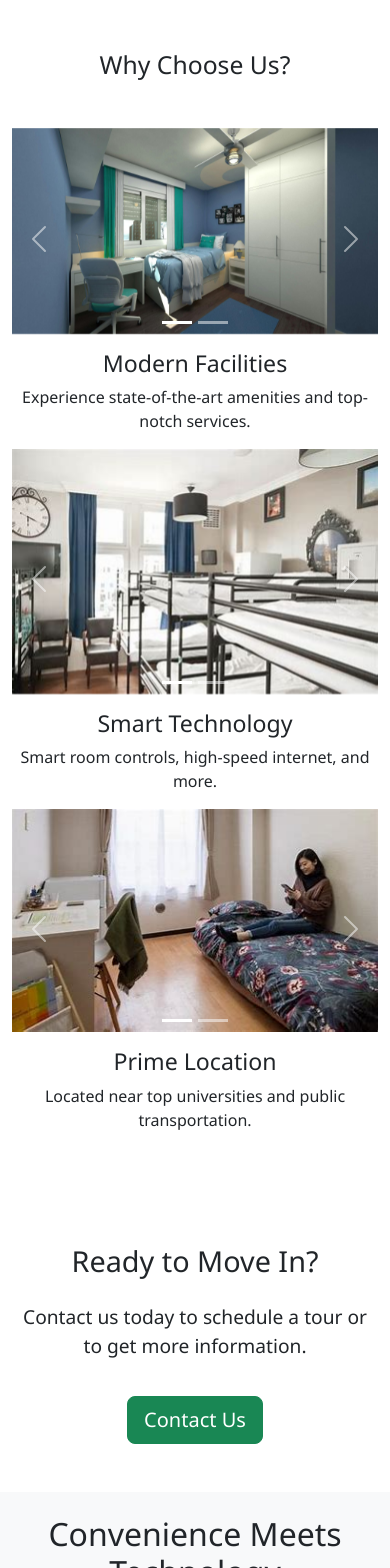
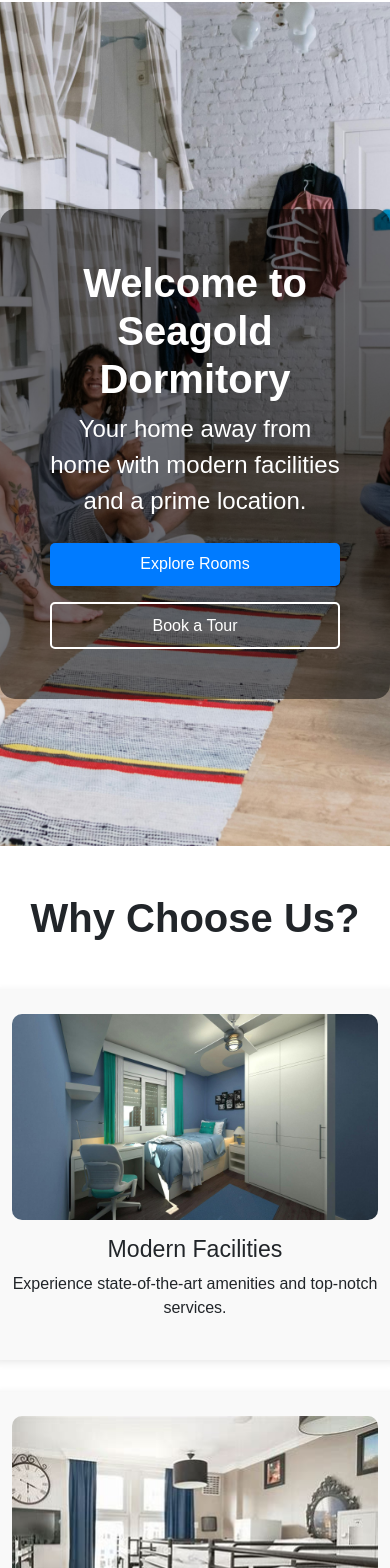
Before and after one commit to Albean12/dorm-vision, a React (Create React App) app: page / in a window 390 px wide. Shown: the part 432-2000 px from the top of the page. Built offline with nearby package versions, Linux system fonts and the light colour scheme.

Commit message:
UI UPDATE ON HOME
UPDATE GALLERY/HOME/JS/CSS

```diff
--- a/package.json
+++ b/package.json
@@ -9,6 +9,7 @@
     "boostrap": "^2.0.0",
     "bootstrap": "^5.3.3",
     "react": "^18.3.1",
+    "react-awesome-lightbox": "^1.8.1",
     "react-bootstrap": "^2.10.4",
     "react-dom": "^18.3.1",
     "react-router-dom": "^6.24.1",
--- a/src/Gallery.js
+++ b/src/Gallery.js
@@ -1,7 +1,48 @@
-import React from 'react';
+import React, { useState } from 'react';
+import Lightbox from 'react-awesome-lightbox';
+import 'react-awesome-lightbox/build/style.css'; // Import CSS for the lightbox
 
-const Gallery = () => {
-  return <h1>Gallery</h1>;
+const images = [
+  '/feature2-slide2.jpeg',
+  '/feature2.jpeg',
+  '/feature3-slide2.jpeg',
+  // Add more image URLs
+];
+
+const GallerySection = () => {
+  const [photoIndex, setPhotoIndex] = useState(0);
+  const [isOpen, setIsOpen] = useState(false);
+
+  return (
+    <section className="gallery-section container py-5">
+      <h2 className="text-center mb-5">Gallery</h2>
+      <div className="row">
+        {images.map((image, index) => (
+          <div className="col-md-4 mb-3" key={index}>
+            <img
+              src={image}
+              alt={`Dorm ${index}`}
+              className="img-fluid"
+              onClick={() => {
+                setPhotoIndex(index);
+                setIsOpen(true);
+              }}
+              style={{ cursor: 'pointer' }} // Add a pointer cursor to indicate clickability
+            />
+          </div>
+        ))}
+      </div>
+
+      {/* Open the lightbox when an image is clicked */}
+      {isOpen && (
+        <Lightbox
+          images={images} // Pass the array of images
+          startIndex={photoIndex} // Start with the clicked image
+          onClose={() => setIsOpen(false)} // Close lightbox when requested
+        />
+      )}
+    </section>
+  );
 };
 
-export default Gallery;
+export default GallerySection;
--- a/src/Home.css
+++ b/src/Home.css
@@ -1,113 +1,245 @@
-/* Home Page Styling */
-.home-page {
-  position: relative;
-  display: flex;
-  flex-direction: column;
-  min-height: 100vh; /* Ensures full-page height */
-  width: 100%;
+/* General body styles */
+body, html {
+  margin: 0;
   padding: 0;
-  margin: 0;
+  font-family: 'Montserrat', sans-serif;
+  box-sizing: border-box;
 }
 
-/* Hero Banner Styling (Now at the bottom of the page) */
-.hero-banner {
-  width: 100%;
-  height: 40vh;
+.home-page {
+  font-family: 'Montserrat', Arial, sans-serif;
+}
+
+/* Hero Section */
+.hero-section {
+  height: 100vh;
+  background: url('/public/bgroom.jpg') no-repeat center center / cover; /* Replace with a background image */
   display: flex;
-  flex-direction: column;
   justify-content: center;
   align-items: center;
-  padding: 0;
-  margin-top: auto; /* Push the hero section to the bottom */
+  color: white;
   text-align: center;
-  background-color: #f8f9fa; /* Optional background color */
+  position: relative;
+  padding-top: 60px; /* Padding to prevent navbar overlap */
+  background-attachment: fixed; /* This enables the parallax effect */
 }
 
-.hero-banner h1 {
-  font-size: 3.5em;
-  margin: 0;
+.hero-overlay {
+  background-color: rgba(0, 0, 0, 0.5);
+  padding: 50px;
+  border-radius: 15px;
 }
 
-.hero-banner p {
-  font-size: 1.5em;
-  margin: 10px 0;
+.hero-section h1 {
+  font-size: 3.5rem;
+  font-weight: 700;
+  line-height: 1.2;
 }
 
-.cta-button {
-  background-color: #007bff;
-  color: white;
-  padding: 12px 24px;
-  border: none;
-  border-radius: 5px;
-  cursor: pointer;
-  transition: background-color 0.3s ease;
+.hero-section .lead {
+  font-size: 1.5rem;
+  margin-bottom: 1.5rem;
 }
 
-.cta-button:hover {
-  background-color: #0056b3;
+/* Fix for centering the button group */
+.hero-section .button-group {
+  display: flex;
+  justify-content: center;
+  gap: 1rem; /* Add space between buttons */
+  margin-top: 1.5rem; /* Space above the buttons */
 }
 
-/* Call to Action Section */
+.hero-section .btn-primary {
+  background-color: #007BFF;
+  border: none;
+  padding: 0.75rem 2rem;
+  border-radius: 5px;
+  font-size: 1rem;
+}
+
+.hero-section .btn-outline-light {
+  border: 2px solid white;
+  color: white;
+  padding: 0.75rem 2rem;
+  border-radius: 5px;
+  font-size: 1rem;
+}
+
+.hero-section .btn-outline-light:hover {
+  background-color: white;
+  color: #007BFF;
+}
+
+/* Facilities Section */
+.facilities-section {
+  padding: 2rem 0;
+}
+
+.facilities-section h2 {
+  font-size: 2.5rem;
+  font-weight: bold;
+}
+
+.feature-card img {
+  max-width: 100%;
+  border-radius: 10px;
+}
+
+.feature-card {
+  margin-bottom: 2rem;
+  padding: 1.5rem;
+  background-color: #f9f9f9;
+  border-radius: 10px;
+  box-shadow: 0 2px 10px rgba(0, 0, 0, 0.1);
+  transition: transform 0.3s ease, box-shadow 0.3s ease;
+}
+
+.feature-card:hover {
+  transform: translateY(-10px);
+  box-shadow: 0 4px 20px rgba(0, 0, 0, 0.2);
+}
+
+/* Testimonials Section */
+.testimonials-section {
+  background-color: #f1f1f1;
+  padding: 3rem 0;
+}
+
+blockquote {
+  background: white;
+  padding: 20px;
+  border-radius: 5px;
+  box-shadow: 0 2px 10px rgba(0, 0, 0, 0.1);
+}
+
+blockquote p {
+  font-size: 1.1rem;
+}
+
+blockquote footer {
+  margin-top: 10px;
+  font-size: 0.9rem;
+  font-style: italic;
+}
+
+/* Gallery Section */
+.gallery-section img {
+  border-radius: 10px;
+  transition: transform 0.3s ease;
+}
+
+.gallery-section img:hover {
+  transform: scale(1.05);
+}
+
+/* FAQ Section */
+.faq-section {
+  padding: 3rem 0;
+}
+
+.faq-section h4 {
+  font-weight: bold;
+}
+
+/* CTA Section */
 .cta-section {
-  padding: 50px 20px;
-  text-align: center;
+  background-color: #f1f1f1;
+  padding: 3rem 0;
 }
 
 .cta-section h2 {
-  font-size: 2.5em;
-  margin-bottom: 20px;
+  font-size: 2.5rem;
+  font-weight: bold;
 }
 
 .cta-section p {
-  font-size: 1.2em;
-  margin: 20px 0;
+  font-size: 1.2rem;
 }
 
-.cta-section .cta-button {
+.btn-success {
   background-color: #28a745;
+  color: white;
+  border: none;
 }
 
-.cta-section .cta-button:hover {
+.btn-success:hover {
   background-color: #218838;
 }
 
-/* Responsive adjustments */
+@keyframes fadeIn {
+  from { opacity: 0; }
+  to { opacity: 1; }
+}
+
+/* Apply fade-in animation to key sections */
+.hero-section, .facilities-section, .testimonials-section, .faq-section, .cta-section {
+  animation: fadeIn 1.5s ease-in-out;
+}
+/* Add responsive styling for smaller devices */
 @media (max-width: 768px) {
-  .hero-banner h1 {
-    font-size: 2.5em; /* Adjusted for mobile */
+  .hero-section h1 {
+    font-size: 2.5rem; /* Smaller font for mobile */
   }
 
-  .hero-banner p {
-    font-size: 1.2em; /* Adjusted for mobile */
+  .hero-section .button-group {
+    flex-direction: column; /* Stack buttons vertically on smaller screens */
+    gap: 1rem;
   }
 
-  .cta-section h2 {
-    font-size: 2em;
+  .hero-section .btn-primary,
+  .hero-section .btn-outline-light {
+    padding: 0.6rem 1.5rem; /* Adjust padding for smaller screens */
+  }
+
+  .cta-section {
+    padding: 2rem 1rem; /* Adjust padding for smaller devices */
   }
 }
 
-@media (max-width: 576px) {
-  .hero-banner {
-    height: 30vh; /* Reduced height for smaller screens */
+/* Footer styles */
+.footer {
+  background-color: #343a40;
+  color: #fff;
+  padding: 20px 0;
+}
+
+.footer .footer-links a {
+  color: #ffffff;
+  text-decoration: none;
+  margin: 0 10px;
+  font-size: 1rem;
+}
+
+.footer .footer-links a:hover {
+  text-decoration: underline;
+}
+
+.footer .footer-social a img {
+  width: 24px;
+  height: auto;
+  margin-left: 15px;
+  transition: transform 0.3s ease;
+}
+
+.footer .footer-social a img:hover {
+  transform: scale(1.1);
+}
+
+.footer .text-center {
+  margin-top: 20px;
+}
+
+/* Responsive styles */
+@media (max-width: 768px) {
+  .hero-section h1 {
+    font-size: 2.5rem;
   }
 
-  .hero-banner h1 {
-    font-size: 2em; /* Further reduction for small screens */
+  .footer .footer-links, .footer .footer-social {
+    text-align: center;
   }
 
-  .hero-banner p {
-    font-size: 1em; /* Further reduction for small screens */
-  }
-
-  .cta-section {
-    padding: 20px 10px; /* Reduced padding for mobile */
-  }
-
-  .cta-section h2 {
-    font-size: 1.8em;
-  }
-
-  .cta-button {
-    padding: 10px 20px;
+  .footer .footer-social {
+    margin-top: 15px;
   }
 }
--- a/src/Home.js
+++ b/src/Home.js
@@ -11,60 +11,97 @@ const Home = () => {
 
   return (
     <div className="home-page">
-      {/* Features Section with Carousel */}
-      <section className="features container py-5">
+
+      {/* Hero Section */}
+      <section className="hero-section text-center">
+        <div className="hero-overlay">
+          <h1>Welcome to Seagold Dormitory</h1>
+          <p className="lead">Your home away from home with modern facilities and a prime location.</p>
+          <div className="button-group">
+            <Link to="/Gallery" className="btn btn-primary">Explore Rooms</Link>
+            <Link to="/contactus" className="btn btn-outline-light">Book a Tour</Link>
+          </div>
+        </div>
+      </section>
+
+      {/* Facilities Overview Section */}
+      <section className="facilities-section container py-5">
         <h2 className="text-center mb-5">Why Choose Us?</h2>
-        <div className="row align-items-center">
-          <div className="col-md-4 text-center">
-            <Carousel
-              pause={hoveredFirst ? 'hover' : false}
-              interval={hoveredFirst ? 2000 : null}
-              onMouseEnter={() => setHoveredFirst(true)}
-              onMouseLeave={() => setHoveredFirst(false)}
-            >
-              <Carousel.Item>
-                <img src="/sample1.jpg" alt="Modern dormitory facilities with study areas" className="img-fluid mb-3" loading="lazy" />
-              </Carousel.Item>
-              <Carousel.Item>
-                <img src="/sample2.jpg" alt="Spacious lounges and relaxation zones" className="img-fluid mb-3" loading="lazy" />
-              </Carousel.Item>
-            </Carousel>
+        <div className="row">
+          <div className="col-md-4 text-center feature-card">
+            <img src="/sample1.jpg" alt="Modern dormitory facilities" className="img-fluid mb-3" loading="lazy" />
             <h3>Modern Facilities</h3>
             <p>Experience state-of-the-art amenities and top-notch services.</p>
           </div>
-          <div className="col-md-4 text-center">
-            <Carousel
-              pause={hoveredSecond ? 'hover' : false}
-              interval={hoveredSecond ? 2000 : null}
-              onMouseEnter={() => setHoveredSecond(true)}
-              onMouseLeave={() => setHoveredSecond(false)}
-            >
-              <Carousel.Item>
-                <img src="/feature2.jpeg" alt="Smart room controls for tech-savvy living" className="img-fluid mb-3" loading="lazy" />
-              </Carousel.Item>
-              <Carousel.Item>
-                <img src="/feature2-slide2.jpeg" alt="High-speed internet and tech solutions" className="img-fluid mb-3" loading="lazy" />
-              </Carousel.Item>
-            </Carousel>
+          <div className="col-md-4 text-center feature-card">
+            <img src="/feature2.jpeg" alt="Smart technology" className="img-fluid mb-3" loading="lazy" />
             <h3>Smart Technology</h3>
             <p>Smart room controls, high-speed internet, and more.</p>
           </div>
-          <div className="col-md-4 text-center">
-            <Carousel
-              pause={hoveredThird ? 'hover' : false}
-              interval={hoveredThird ? 2000 : null}
-              onMouseEnter={() => setHoveredThird(true)}
-              onMouseLeave={() => setHoveredThird(false)}
-            >
-              <Carousel.Item>
-                <img src="/feature3.jpeg" alt="Prime location with access to public transport" className="img-fluid mb-3" loading="lazy" />
-              </Carousel.Item>
-              <Carousel.Item>
-                <img src="/feature3-slide2.jpeg" alt="Nearby universities and facilities" className="img-fluid mb-3" loading="lazy" />
-              </Carousel.Item>
-            </Carousel>
+          <div className="col-md-4 text-center feature-card">
+            <img src="/feature3.jpeg" alt="Prime location" className="img-fluid mb-3" loading="lazy" />
             <h3>Prime Location</h3>
             <p>Located near top universities and public transportation.</p>
+          </div>
+        </div>
+      </section>
+
+      {/* Testimonials Section */}
+      <section className="testimonials-section bg-light py-5">
+        <div className="container">
+          <h2 className="text-center mb-5">What Our Residents Say</h2>
+          <div className="row">
+            <div className="col-md-4">
+              <blockquote className="blockquote">
+                <p className="mb-0">"Seagold Dormitory provides everything I need for comfortable student living!"</p>
+                <footer className="blockquote-footer">John D., Engineering Student</footer>
+              </blockquote>
+            </div>
+            <div className="col-md-4">
+              <blockquote className="blockquote">
+                <p className="mb-0">"The smart room controls and high-speed internet are game-changers for my studies."</p>
+                <footer className="blockquote-footer">Jane M., IT Major</footer>
+              </blockquote>
+            </div>
+            <div className="col-md-4">
+              <blockquote className="blockquote">
+                <p className="mb-0">"Being so close to my university has made my life easier. Highly recommend it!"</p>
+                <footer className="blockquote-footer">Alex P., Medical Student</footer>
+              </blockquote>
+            </div>
+          </div>
+        </div>
+      </section>
+
+      {/* Gallery Section */}
+      <section className="gallery-section container py-5">
+        <h2 className="text-center mb-5">Gallery</h2>
+        <div className="row">
+          <div className="col-md-4 mb-3">
+            <img src="/gallery1.jpg" alt="Dorm interior" className="img-fluid" />
+          </div>
+          <div className="col-md-4 mb-3">
+            <img src="/gallery2.jpg" alt="Common lounge" className="img-fluid" />
+          </div>
+          <div className="col-md-4 mb-3">
+            <img src="/gallery3.jpg" alt="Study areas" className="img-fluid" />
+          </div>
+        </div>
+      </section>
+
+      {/* FAQ Section */}
+      <section className="faq-section bg-light py-5">
+        <div className="container">
+          <h2 className="text-center mb-5">Frequently Asked Questions</h2>
+          <div className="row">
+            <div className="col-md-6">
+              <h4>What amenities are included?</h4>
+              <p>Seagold Dormitory provides high-speed internet, smart room controls, 24/7 security, study areas, and more.</p>
+            </div>
+            <div className="col-md-6">
+              <h4>How close is it to local universities?</h4>
+              <p>We are located within walking distance of top universities, with convenient access to public transportation.</p>
+            </div>
           </div>
         </div>
       </section>
@@ -78,12 +115,26 @@ const Home = () => {
         </div>
       </section>
 
-      {/* Hero Section - Now at the bottom */}
-      <header className="hero-banner text-center bg-light py-5">
-        <h1 className="display-4">Convenience Meets Technology</h1>
-        <p className="lead">Discover modern living with our tech-enabled dormitories.</p>
-        <Link to="/contactus" className="btn btn-primary btn-lg mt-3">Book a Tour</Link>
-      </header>
+      {/* Footer Section */}
+      <footer className="footer bg-dark text-light py-4">
+        <div className="container">
+          <div className="row">
+            <div className="col-md-6 mb-3 footer-links">
+              <a href="/privacy-policy">Privacy Policy</a>
+              <a href="/terms-of-service">Terms of Service</a>
+              <a href="/contactus">Contact Us</a>
+            </div>
+
+            <div className="col-md-6 mb-3 footer-social text-md-right">
+              <a href="https://facebook.com"><img src="/facebook-icon.png" alt="Facebook" /></a>
+              <a href="https://instagram.com"><img src="/instagram-icon.png" alt="Instagram" /></a>
+            </div>
+          </div>
+          <div className="text-center mt-3">
+            <p>&copy; 2024 Seagold Dormitory. All rights reserved.</p>
+          </div>
+        </div>
+      </footer>
     </div>
   );
 };
```
Also changed, not shown: 1 other file (tests, documents, lock files or other folders).
